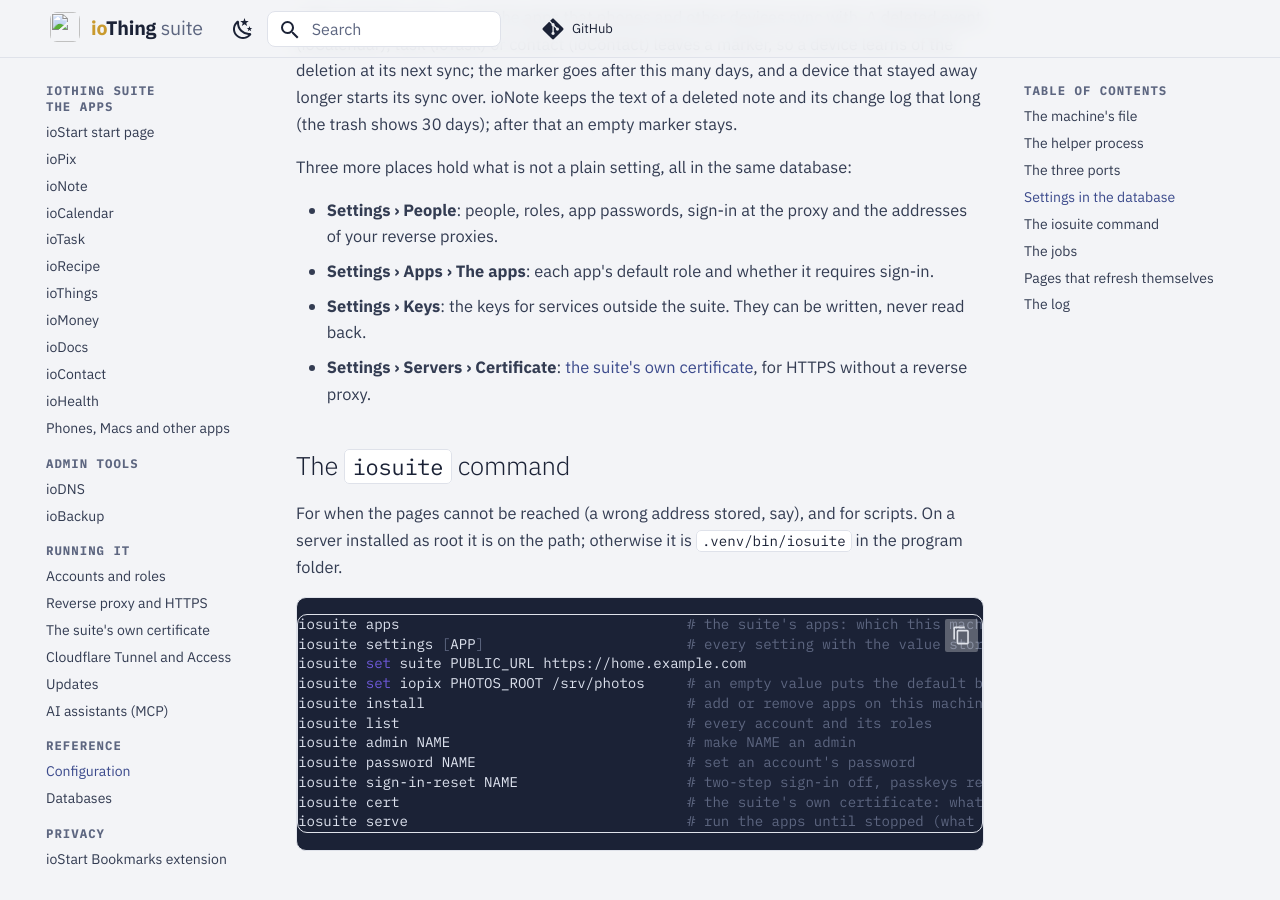
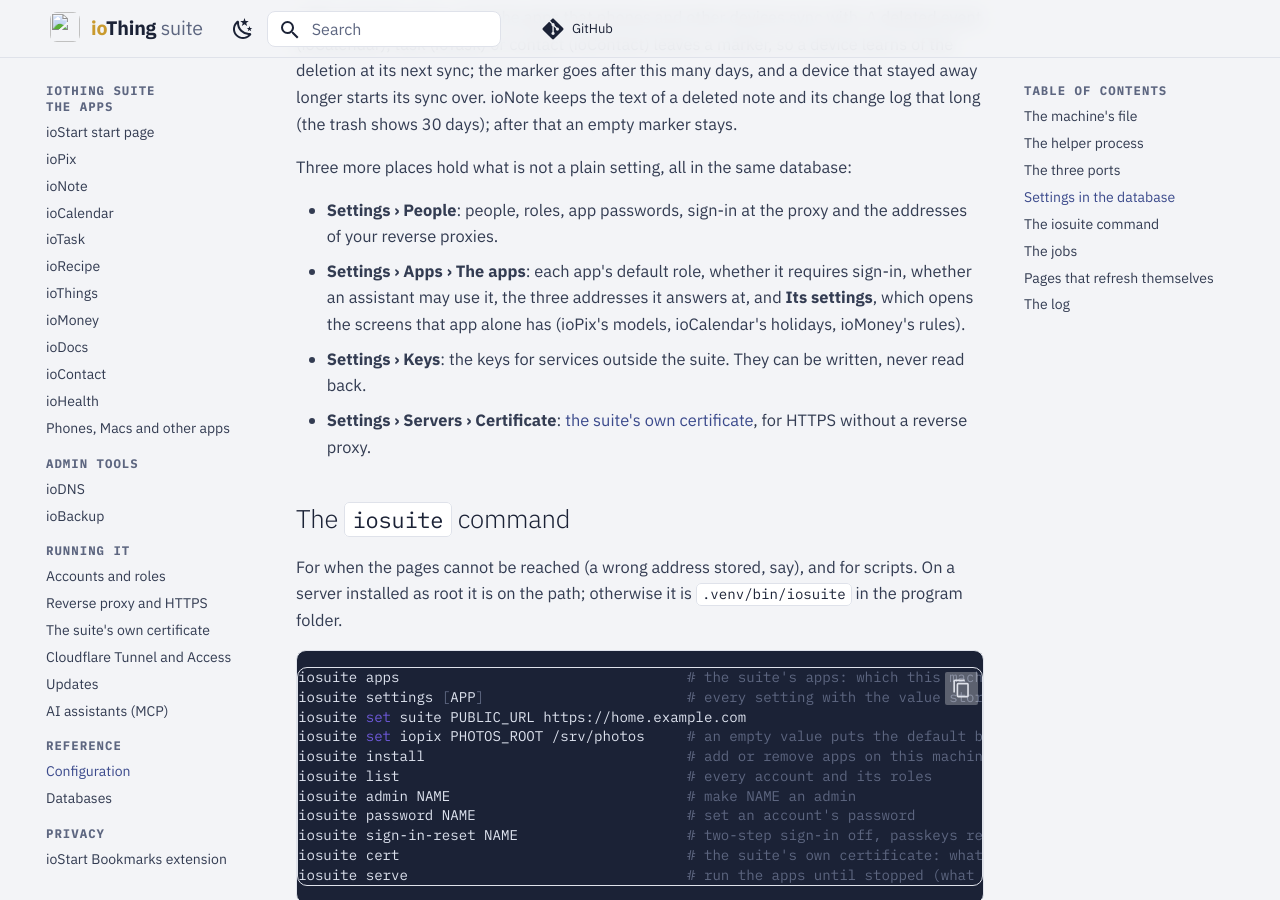
Before and after one commit to avandeputte/ioSuite, an MkDocs documentation site: the page built from docs/docs/reference/configuration.md, in a window 1280 px wide and 900 px high, scrolled down 3703 px. Built offline with MkDocs 1.6.1 and Material for MkDocs 9.7.7, drawn with Linux system fonts in a browser that asks for light colours; comment, search, counter and statistics services are not loaded.

Commit message:
One Settings area: an app's own screens from the apps list too
Every setting of every app already lives in one place in the rewrite (Settings › Apps › All settings, the suite's
section and one per app, from whichever app you have open; no settings file per app, and every setting an app reads
is declared in its manifest). What was still only in each app was the handful of screens that app alone has.

Each app's row now offers "Its settings", which opens them, so the one area is the way in to everything. Said in the
README and in the configuration page.

```diff
--- a/docs/docs/reference/configuration.md
+++ b/docs/docs/reference/configuration.md
@@ -116,7 +116,9 @@ note and its change log that long (the trash shows 30 days); after that an empty
 Three more places hold what is not a plain setting, all in the same database:
 
 - **Settings › People**: people, roles, app passwords, sign-in at the proxy and the addresses of your reverse proxies.
-- **Settings › Apps › The apps**: each app's default role and whether it requires sign-in.
+- **Settings › Apps › The apps**: each app's default role, whether it requires sign-in, whether an assistant may
+  use it, the three addresses it answers at, and **Its settings**, which opens the screens that app alone has
+  (ioPix's models, ioCalendar's holidays, ioMoney's rules).
 - **Settings › Keys**: the keys for services outside the suite. They can be written, never read back.
 - **Settings › Servers › Certificate**: [the suite's own certificate](../run/https.md), for HTTPS without a reverse proxy.
 
```
Also changed, not shown: iosuite_shared/static/suite-admin.js (+5 -2 lines), README.md.
